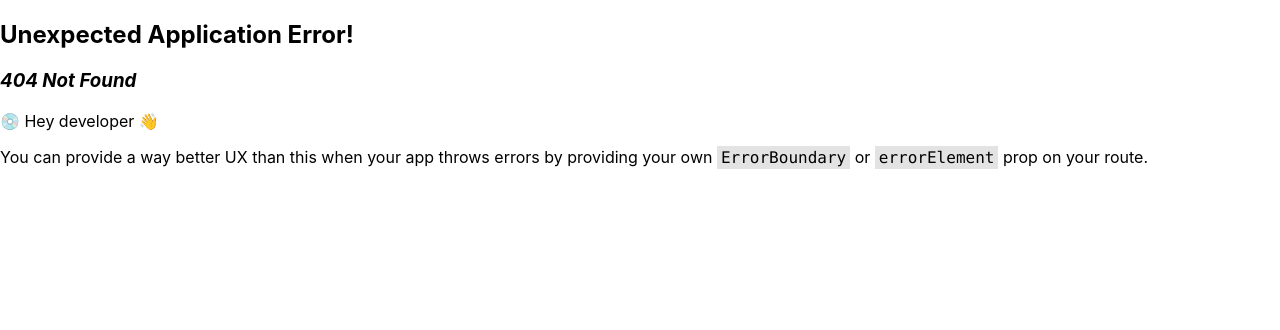
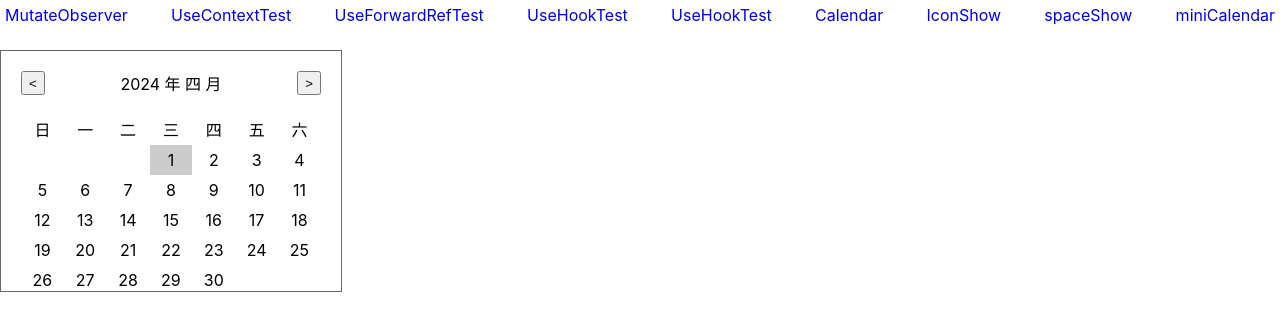
Before and after one commit to HXBTY/Practice-space, a React (Create React App) app in the folder React/react-learn/: page /miniCalendar in a window 1280 px wide. Before the commit this address had no page. Shown: the top 330 px of the page. Built offline with nearby package versions, Linux system fonts and the light colour scheme.

Commit message:
feat(react):简单日历组件

```diff
--- a/React/react-learn/src/App.tsx
+++ b/React/react-learn/src/App.tsx
@@ -15,6 +15,7 @@ function App() {
         <Link to={"/calendar"}>Calendar</Link>
         <Link to={"/iconShow"}>IconShow</Link>
         <Link to={"/spaceShow"}>spaceShow</Link>
+        <Link to={"/miniCalendar"}>miniCalendar</Link>
       </header>
       <Outlet />
     </div>
--- a/React/react-learn/src/router/index.tsx
+++ b/React/react-learn/src/router/index.tsx
@@ -9,6 +9,7 @@ import UseMemoTest from "../view/hookTest/useMemoTest";
 import Calendar from "../view/Calendar";
 import IconShow from "../view/Icon/iconShow";
 import SpaceShow from "../view/Space/spaceShow"
+import MiniCalendar from "../view/MiniCalendar";
 
 const routes = [
   {
@@ -46,6 +47,10 @@ const routes = [
       {
         path: "spaceShow",
         element: <SpaceShow />
+      },
+      {
+        path: "miniCalendar",
+        element: <MiniCalendar />
       }
     ]
   },
--- /dev/null
+++ b/React/react-learn/src/view/MiniCalendar/index.css
@@ -0,0 +1,20 @@
+.calendar {
+    border: 1px solid #666666;
+    padding: 20px;
+    width: 300px;
+}
+.header {
+    display: flex;
+    justify-content: space-between;
+    margin-bottom: 20px;
+}
+.days {
+    display: grid;
+    text-align: center;
+    line-height: 30px;
+    grid-template-columns: repeat(7, calc(100%/7));
+}
+.day:hover, .select {
+    background-color: #ccc;
+    cursor: pointer;
+}
--- /dev/null
+++ b/React/react-learn/src/view/MiniCalendar/index.tsx
@@ -0,0 +1,118 @@
+import "./index.css"
+import React, {useEffect, useImperativeHandle, useRef, useState} from "react";
+
+interface CalendarProps {
+    value?: Date,
+    onChange?: (date: Date) => void
+}
+
+interface CalendarRef {
+    getDate: () => Date,
+    setDate: (date: Date) => void
+}
+
+const monthName: string[] = ["一", "二", "三", "四", "五", "六", "七", "八", "九", "十", "十一", "十二"]
+
+/**
+ * 获取指定年月的每月天数
+ * @param year
+ * @param month
+ */
+const daysOfMonth = (year: number, month: number) => {
+    return new Date(year, month + 1, 0).getDate()
+}
+/**
+ * 获取指定年月的每个月的第一天
+ * @param year
+ * @param month
+ */
+const firstDayOfMonth = (year: number, month: number) => {
+    return new Date(year, month + 1, 1).getDay()
+}
+
+
+const InternalCalender: React.ForwardRefRenderFunction<CalendarRef, CalendarProps> = (props, ref) => {
+    const {
+        value = new Date(),
+        onChange = (date) => {}
+    } = props
+    const [date, setData] = useState(value)
+    useImperativeHandle(ref, () => {
+        return {
+            getDate() {
+                return date
+            },
+            setDate(date: Date) {
+                setData(date)
+            }
+        }
+    })
+    /**
+     * 切换上个月
+     */
+    const handlePrevMonth = () => {
+        setData(new Date(date.getFullYear(), date.getMonth() - 1, 1))
+    }
+    /**
+     * 切换下个月
+     */
+    const handleNextMonth = () => {
+        setData(new Date(date.getFullYear(), date.getMonth() + 1, 1))
+    }
+
+    function renderDays() {
+        const days = []
+        const daysCount: number = daysOfMonth(date.getFullYear(), date.getMonth())
+        const firstDay: number = firstDayOfMonth(date.getFullYear(), date.getMonth())
+        for (let i = 0; i < firstDay; i++) {
+            days.push(<div key={`empty-${i}`} className="empty"></div>)
+        }
+        for (let i = 1; i <= daysCount; i++) {
+            const clickHandler = onChange?.bind(null, new Date(date.getFullYear(), date.getMonth(), i));
+            if (i === date.getDate()) {
+                days.push(<div className="day select" onClick={clickHandler} key={i}>{i}</div>)
+            } else {
+                days.push(<div className="day" onClick={clickHandler} key={i}>{i}</div>)
+            }
+        }
+        return days
+    }
+
+
+    return <div className="calendar">
+        <div className="header">
+            <button onClick={handlePrevMonth}>&lt;</button>
+            <div>{date.getFullYear()} 年 {monthName[date.getMonth()]} 月</div>
+            <button onClick={handleNextMonth}>&gt;</button>
+        </div>
+        <div className="days">
+            <div className="day">日</div>
+            <div className="day">一</div>
+            <div className="day">二</div>
+            <div className="day">三</div>
+            <div className="day">四</div>
+            <div className="day">五</div>
+            <div className="day">六</div>
+            {renderDays()}
+        </div>
+    </div>
+}
+
+const Calendar = React.forwardRef(InternalCalender)
+
+function Test() {
+    const calendarRef = useRef<CalendarRef>(null)
+    useEffect(() => {
+        setTimeout(() => {
+            calendarRef.current?.setDate(new Date(2024, 3, 1))
+        }, 2000)
+    }, [])
+    const [date, setDate] = useState(new Date("2024-1-1"))
+    return <div>
+        <Calendar ref={calendarRef} value={date} onChange={(date) => {
+            calendarRef.current?.setDate(date)
+        }}></Calendar>
+    </div>
+}
+
+export default Test
```
